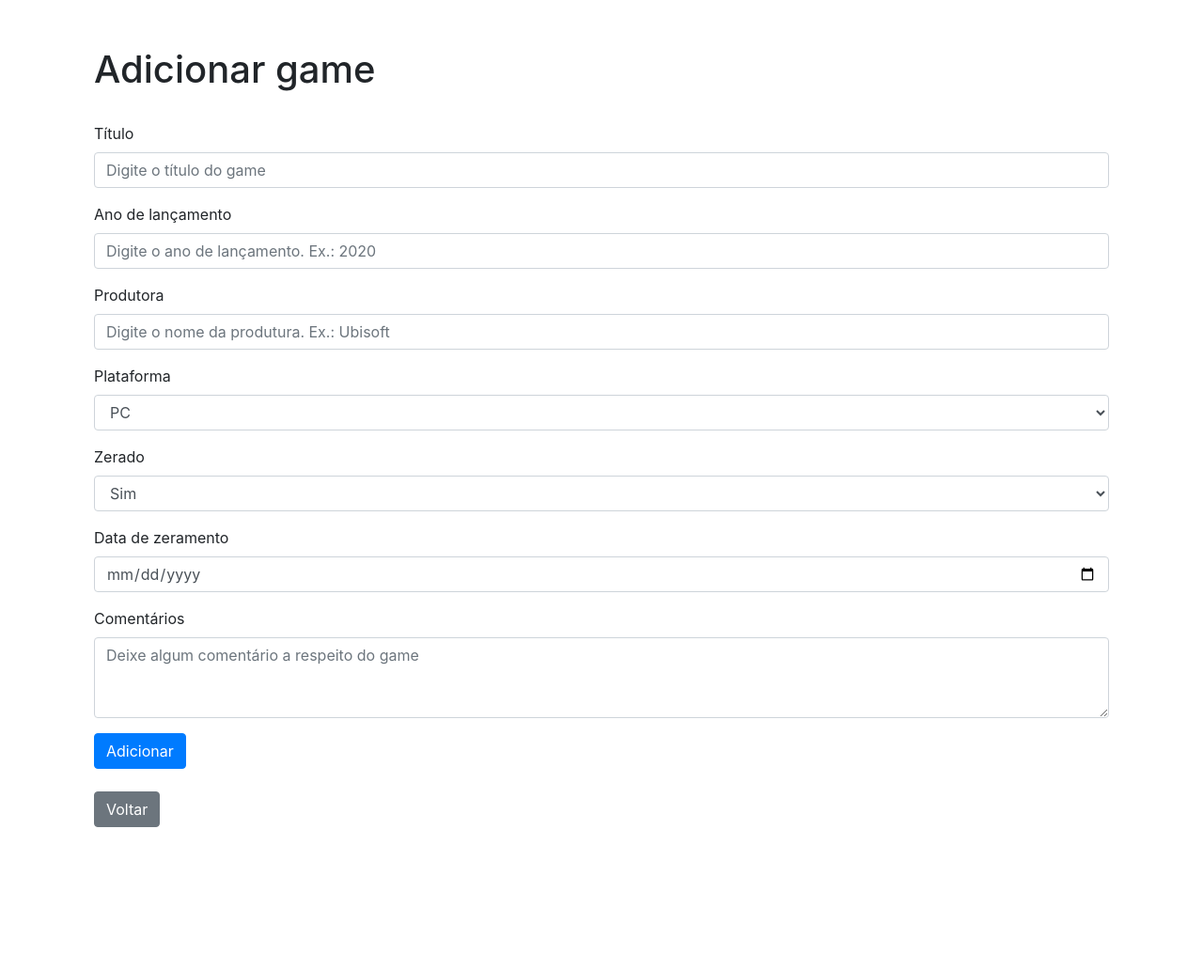
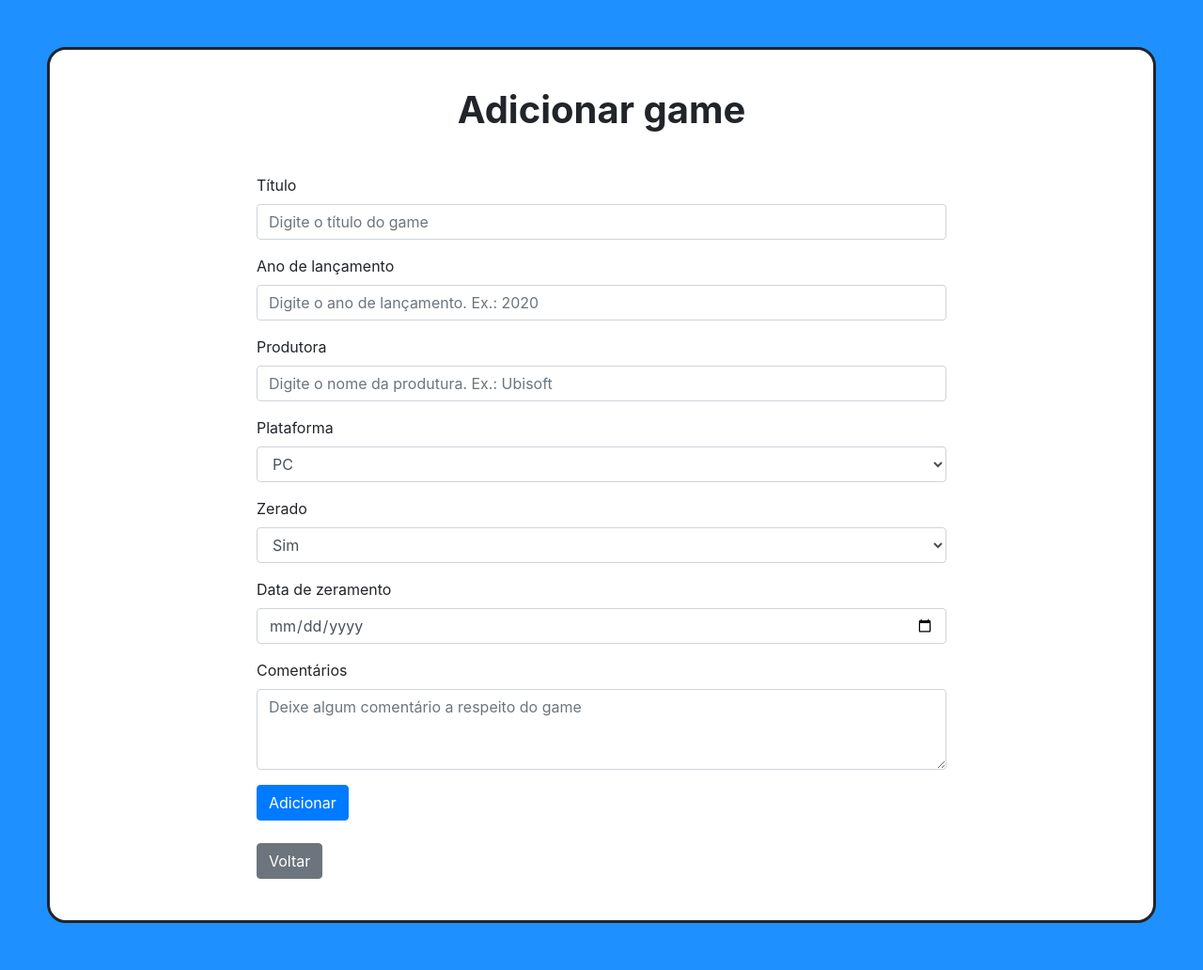
Before and after one commit to emersondevelops/gedgam, a Django app: page /adicionar/ in a window 1280 px wide. Shown: the whole page at 94% size. Before the commit the page ends 880 px from the top, so only its background shows below. Run offline with Django 3.2, Linux system fonts and the light colour scheme; some libraries are stand-ins or nearby versions.

Commit message:
Melhoria visual.

```diff
--- a/gedgam/gerenciador/static/style.css
+++ b/gedgam/gerenciador/static/style.css
@@ -1,6 +1,24 @@
+body {
+  background-color: dodgerblue;
+}
+
+h1 {
+  margin: 20px;
+  text-align: center;
+  font-weight: bolder;
+}
+
 .conteudo_principal {
   margin-top: 50px;
   margin-bottom: 50px;
-  margin-right: 100px;
-  margin-left: 100px;
+  margin-right: 50px;
+  margin-left: 50px;
+  background-color: white;
+  padding: 20px;
+  border-style: solid;
+  border-radius: 20px;
 }
+
+.formulario {
+    padding: 0 200px 0 200px;
+}
--- a/gedgam/templates/base.html
+++ b/gedgam/templates/base.html
@@ -11,10 +11,12 @@
 
 </head>
 
-<body class="conteudo_principal">
+<body>
 
-{% block content %}
-{% endblock %}
+    <div class="conteudo_principal">
+    {% block content %}
+    {% endblock %}
+    </div>
 
     <script src="https://code.jquery.com/jquery-3.5.1.slim.min.js" integrity="sha384-DfXdz2htPH0lsSSs5nCTpuj/zy4C+OGpamoFVy38MVBnE+IbbVYUew+OrCXaRkfj" crossorigin="anonymous"></script>
     <script src="https://cdn.jsdelivr.net/npm/popper.js@1.16.1/dist/umd/popper.min.js" integrity="sha384-9/reFTGAW83EW2RDu2S0VKaIzap3H66lZH81PoYlFhbGU+6BZp6G7niu735Sk7lN" crossorigin="anonymous"></script>
--- a/gedgam/templates/gerenciador/game_create.html
+++ b/gedgam/templates/gerenciador/game_create.html
@@ -7,6 +7,7 @@
     <h1>Adicionar game</h1>
     <br>
 
+    <div class="formulario">
     <form method="post"> {% csrf_token %}
         <div class="form-group">
             <label for="titulo">Título</label>
@@ -48,8 +49,11 @@
 
         <button type="submit" class="btn btn-primary">Adicionar</button>
     </form>
-    <br>
-<a href="{% url 'game_list' %}"><button class="btn btn-secondary">Voltar</button></a>
+     <br>
+    <a href="{% url 'game_list' %}"><button class="btn btn-secondary">Voltar</button></a>
+    </div>
+
+
 </div>
 <br>
 {% endblock %}
--- a/gedgam/templates/gerenciador/game_update.html
+++ b/gedgam/templates/gerenciador/game_update.html
@@ -8,6 +8,7 @@
     <h1>Editar game</h1>
 
     <br>
+    <div class="formulario">
 <form method="post"> {% csrf_token %}
         <div class="form-group">
             <label for="titulo">Título</label>
@@ -49,9 +50,10 @@
 
         <button type="submit" class="btn btn-success">Atualizar</button>
     </form>
-
     <br>
     <a href="{% url 'game_list' %}"><button class="btn btn-secondary">Voltar</button></a>
+    </div>
+
 
 </div>
 <br>
```
